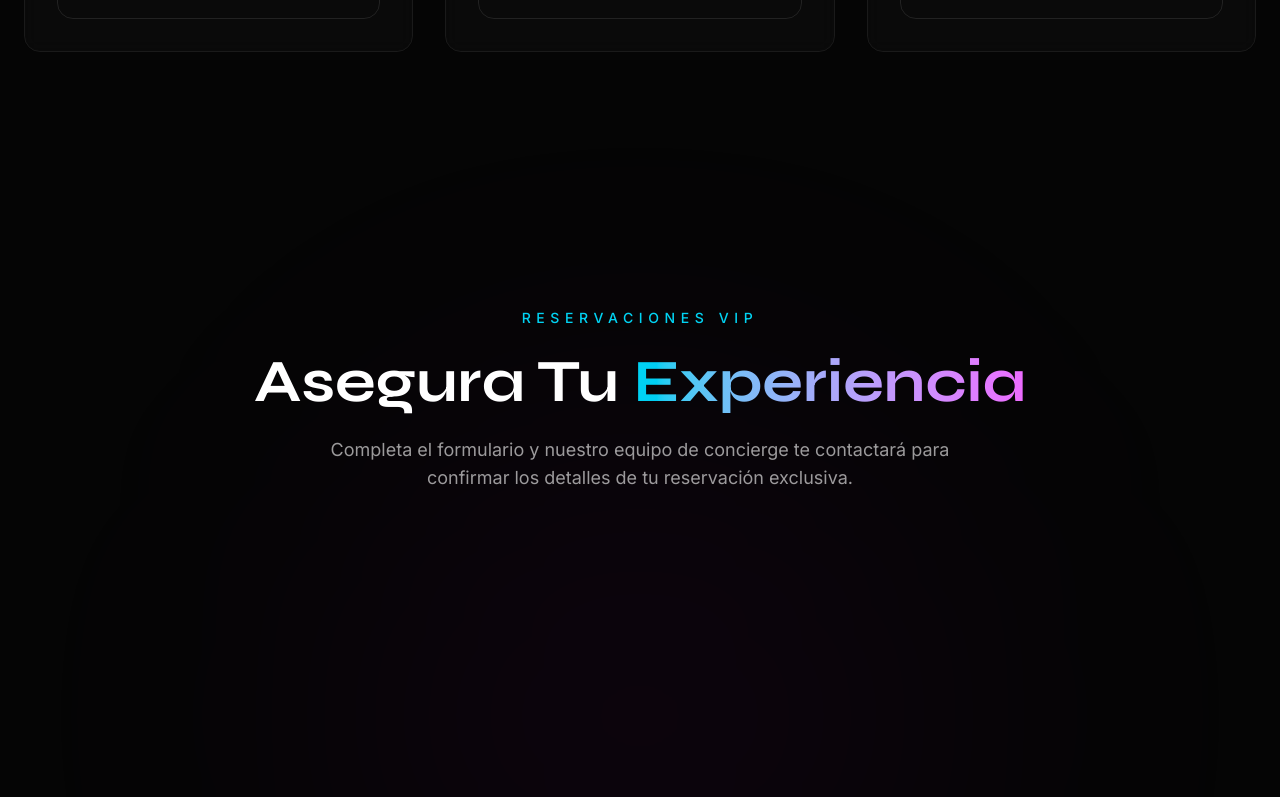
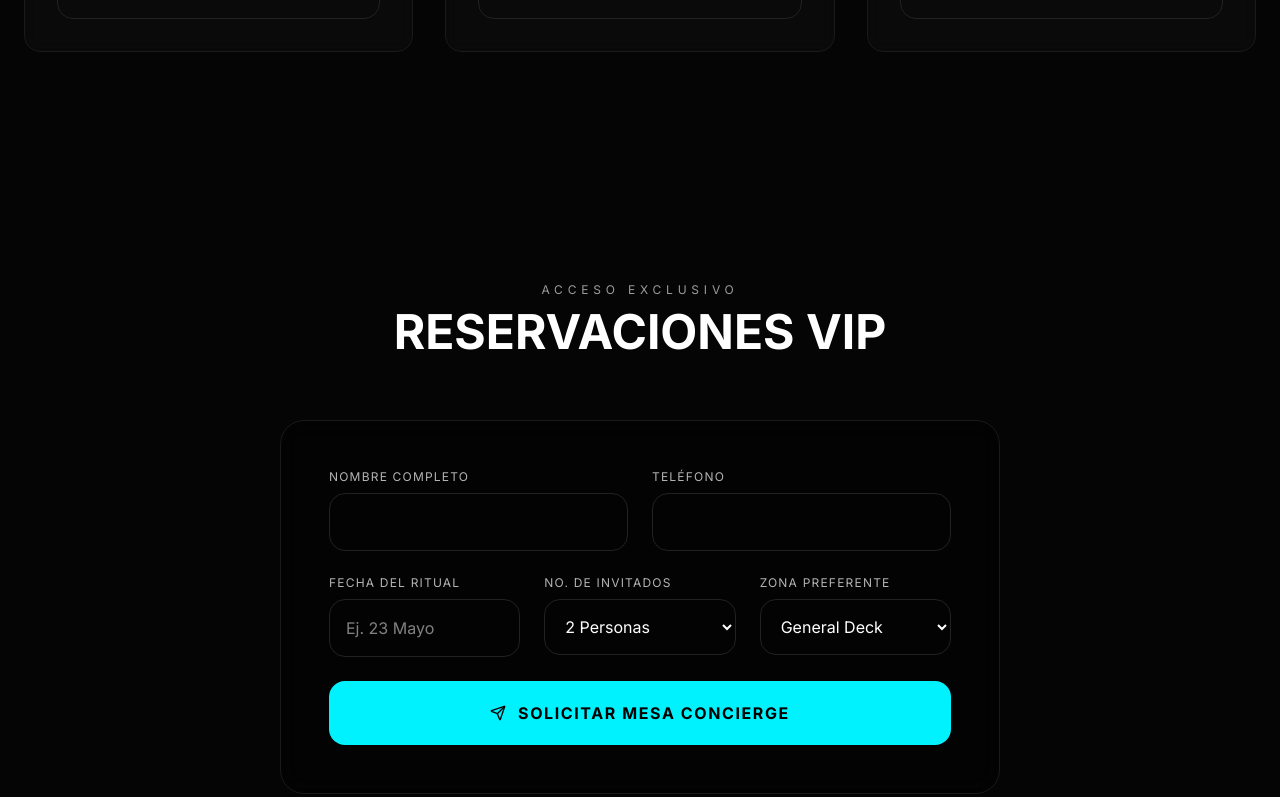
Before and after one commit to JonaCeb/dmt-club-gdl, a Next.js app: page / in a window 1280 px wide. Shown: the part 2000-2797 px from the top of the page. Built offline with nearby package versions, Linux system fonts and the light colour scheme.

Commit message:
Update BookingForm.tsx

```diff
--- a/components/BookingForm.tsx
+++ b/components/BookingForm.tsx
@@ -1,386 +1,111 @@
 "use client";
 
-import { useState, useEffect, useRef, type FormEvent, type ChangeEvent } from "react";
-import { gsap } from "gsap";
-import { ScrollTrigger } from "gsap/ScrollTrigger";
+import React, { useState } from "react";
 import { useTheme } from "@/context/ThemeContext";
-import { User, Phone, CalendarDays, Users, MapPin, Send, CheckCircle2 } from "lucide-react";
-
-gsap.registerPlugin(ScrollTrigger);
-
-interface FormData {
-  name: string;
-  phone: string;
-  eventDate: string;
-  guests: string;
-  zone: string;
-}
-
-type FormField = keyof FormData;
-
-const zones = [
-  { value: "general", label: "General Admission", price: "Desde $800 MXN" },
-  { value: "vip", label: "VIP Deck", price: "Desde $2,500 MXN" },
-  { value: "booth", label: "DJ Booth Experience", price: "Desde $8,000 MXN" },
-];
+import { Send } from "lucide-react";
 
 export default function BookingForm() {
   const { isNight } = useTheme();
-  const sectionRef = useRef<HTMLElement>(null);
-  const formRef = useRef<HTMLFormElement>(null);
-  const [formData, setFormData] = useState<FormData>({
-    name: "",
-    phone: "",
-    eventDate: "",
-    guests: "",
-    zone: "general",
-  });
-  const [errors, setErrors] = useState<Partial<Record<FormField, string>>>({});
-  const [isSubmitting, setIsSubmitting] = useState(false);
+  const [formData, setFormData] = useState({ name: "", phone: "", date: "", guests: "2", zone: "VIP Deck" });
 
-  useEffect(() => {
-    const section = sectionRef.current;
-    const form = formRef.current;
-
-    if (!section || !form) return;
-
-    const ctx = gsap.context(() => {
-      gsap.from(form, {
-        scrollTrigger: {
-          trigger: form,
-          start: "top 80%",
-          end: "top 50%",
-          toggleActions: "play none none reverse",
-        },
-        opacity: 0,
-        y: 80,
-        duration: 1.2,
-        ease: "power4.out",
-      });
-    }, section);
-
-    return () => ctx.revert();
-  }, []);
-
-  const handleChange = (
-    e: ChangeEvent<HTMLInputElement | HTMLSelectElement>
-  ) => {
-    const { name, value } = e.target;
-    setFormData((prev) => ({ ...prev, [name]: value }));
-    if (errors[name as FormField]) {
-      setErrors((prev) => ({ ...prev, [name]: undefined }));
-    }
+  const handleChange = (e: React.ChangeEvent<HTMLInputElement | HTMLSelectElement>) => {
+    setFormData({ ...formData, [e.target.name]: e.target.value });
   };
 
-  const validateForm = (): boolean => {
-    const newErrors: Partial<Record<FormField, string>> = {};
-
-    if (!formData.name.trim()) {
-      newErrors.name = "Por favor ingresa tu nombre";
-    }
-
-    if (!formData.phone.trim()) {
-      newErrors.phone = "Por favor ingresa tu teléfono";
-    } else if (!/^\d{10}$/.test(formData.phone.replace(/\D/g, ""))) {
-      newErrors.phone = "Ingresa un número válido de 10 dígitos";
-    }
-
-    if (!formData.eventDate) {
-      newErrors.eventDate = "Por favor selecciona una fecha";
-    }
-
-    if (!formData.guests || parseInt(formData.guests) < 1) {
-      newErrors.guests = "Por favor indica el número de invitados";
-    }
-
-    setErrors(newErrors);
-    return Object.keys(newErrors).length === 0;
+  const handleSubmit = (e: React.FormEvent) => {
+    e.preventDefault();
+    const WHATSAPP_NUMBER = "523300000000"; // RPs/Concierge Real Number
+    const message = `Hola Concierge DMT, me gustaría solicitar una reserva VIP:\n\n` +
+                    `• Nombre: ${formData.name}\n` +
+                    `• Teléfono: ${formData.phone}\n` +
+                    `• Fecha/Evento: ${formData.date}\n` +
+                    `• Invitados: ${formData.guests}\n` +
+                    `• Zona de preferencia: ${formData.zone}\n\n` +
+                    `Quedo atento a la confirmación de disponibilidad.`;
+    window.open(`https://wa.me/${WHATSAPP_NUMBER}?text=${encodeURIComponent(message)}`, "_blank");
   };
 
-  const handleSubmit = (e: FormEvent<HTMLFormElement>) => {
-    e.preventDefault();
+  return (
+    <section id="booking" className="w-full max-w-3xl mx-auto py-32 px-6">
+      <div className="text-center mb-16">
+        <span className="font-inter text-xs tracking-[0.4em] uppercase opacity-60">Acceso Exclusivo</span>
+        <h2 className="font-syne text-4xl md:text-5xl font-bold uppercase mt-2">Reservaciones VIP</h2>
+      </div>
 
-    if (!validateForm()) return;
-
-    setIsSubmitting(true);
-
-    const selectedZone = zones.find((z) => z.value === formData.zone);
-    const formattedDate = new Date(formData.eventDate).toLocaleDateString(
-      "es-MX",
-      {
-        weekday: "long",
-        year: "numeric",
-        month: "long",
-        day: "numeric",
-      }
-    );
-
-    const message = `
-*🌟 RESERVACIÓN DMT CLUB 🌟*
-
-Estimado equipo DMT,
-
-Solicito una reservación con los siguientes detalles:
-
-👤 *Nombre:* ${formData.name}
-📱 *Teléfono:* ${formData.phone}
-📅 *Fecha del Evento:* ${formattedDate}
-👥 *Número de Invitados:* ${formData.guests}
-🎫 *Zona:* ${selectedZone?.label}
-
-Quedo atento a su confirmación.
-
-_Mensaje enviado desde dmtclub.mx_
-    `.trim();
-
-    const encodedMessage = encodeURIComponent(message);
-    const whatsappNumber = "5213312345678";
-    const whatsappUrl = `https://wa.me/${whatsappNumber}?text=${encodedMessage}`;
-
-    setTimeout(() => {
-      window.open(whatsappUrl, "_blank");
-      setIsSubmitting(false);
-    }, 800);
-  };
-
-  const inputClasses = `w-full px-5 py-4 rounded-xl text-base transition-all duration-300 outline-none ${
-    isNight
-      ? "bg-white/[0.03] border border-white/10 text-white placeholder:text-white/30 focus:border-cyan-500/50 focus:bg-white/[0.05]"
-      : "bg-black/[0.03] border border-black/10 text-dmt-black placeholder:text-dmt-black/30 focus:border-dmt-gold/50 focus:bg-black/[0.05]"
-  }`;
-
-  const labelClasses = `flex items-center gap-2 text-sm font-medium mb-2 transition-colors duration-700 ${
-    isNight ? "text-white/70" : "text-dmt-black/70"
-  }`;
-
-  return (
-    <section
-      ref={sectionRef}
-      className={`relative py-24 md:py-32 lg:py-40 overflow-hidden transition-colors duration-700 ${
-        isNight ? "bg-dmt-black" : "bg-dmt-light"
-      }`}
-    >
-      <div className="absolute inset-0 pointer-events-none">
-        <div
-          className={`absolute top-1/2 left-1/2 -translate-x-1/2 -translate-y-1/2 w-[600px] h-[600px] rounded-full blur-[150px] transition-all duration-700 ${
-            isNight ? "bg-fuchsia-600/5" : "bg-amber-400/5"
+      <form onSubmit={handleSubmit} className={`space-y-6 font-inter p-8 md:p-12 rounded-3xl border backdrop-blur-md transition-all duration-[1500ms] ${
+        isNight ? "bg-black/30 border-[#1a1a1a]" : "bg-white/40 border-[#e0e0e0] shadow-xl"
+      }`}>
+        <div className="grid grid-cols-1 md:grid-cols-2 gap-6">
+          <div className="flex flex-col">
+            <label className="text-xs uppercase tracking-widest mb-2 opacity-70 font-syne">Nombre Completo</label>
+            <input
+              type="text" required name="name" value={formData.name} onChange={handleChange}
+              className={`p-4 rounded-xl border bg-transparent outline-none transition-all ${
+                isNight ? "border-[#222] focus:border-[#00F2FE] focus:shadow-[0_0_15px_rgba(0,242,254,0.2)]" : "border-[#ccc] focus:border-[#D4AF37] focus:shadow-[0_0_15px_rgba(212,175,55,0.2)]"
               }`}
             />
           </div>
-
-      <div className="max-w-4xl mx-auto px-6 relative z-10">
-        <div className="text-center mb-12 md:mb-16">
-          <span
-            className={`text-xs md:text-sm tracking-[0.4em] uppercase font-medium mb-6 block transition-colors duration-700 ${
-              isNight ? "text-cyan-400" : "text-dmt-gold"
+          <div className="flex flex-col">
+            <label className="text-xs uppercase tracking-widest mb-2 opacity-70 font-syne">Teléfono</label>
+            <input
+              type="tel" required name="phone" value={formData.phone} onChange={handleChange}
+              className={`p-4 rounded-xl border bg-transparent outline-none transition-all ${
+                isNight ? "border-[#222] focus:border-[#00F2FE] focus:shadow-[0_0_15px_rgba(0,242,254,0.2)]" : "border-[#ccc] focus:border-[#D4AF37] focus:shadow-[0_0_15px_rgba(212,175,55,0.2)]"
               }`}
-          >
-            Reservaciones VIP
-          </span>
-
-          <h2
-            className={`font-heading text-4xl md:text-5xl lg:text-6xl font-bold mb-6 transition-colors duration-700 ${
-              isNight ? "text-white" : "text-dmt-black"
-            }`}
-          >
-            Asegura Tu{" "}
-            <span
-              className={`transition-colors duration-700 ${
-                isNight
-                  ? "bg-gradient-to-r from-cyan-400 to-fuchsia-400 bg-clip-text text-transparent"
-                  : "text-dmt-gold"
-              }`}
-            >
-              Experiencia
-            </span>
-          </h2>
-
-          <p
-            className={`text-lg max-w-2xl mx-auto transition-colors duration-700 ${
-              isNight ? "text-white/60" : "text-dmt-black/60"
-            }`}
-          >
-            Completa el formulario y nuestro equipo de concierge te contactará
-            para confirmar los detalles de tu reservación exclusiva.
-          </p>
-        </div>
-
-        <form
-          ref={formRef}
-          onSubmit={handleSubmit}
-          className={`p-8 md:p-12 rounded-3xl border backdrop-blur-xl transition-all duration-700 ${
-            isNight
-              ? "bg-white/[0.02] border-white/10"
-              : "bg-white/80 border-black/5 shadow-xl"
-          }`}
-        >
-          <div className="grid md:grid-cols-2 gap-6 mb-6">
-            <div>
-              <label htmlFor="name" className={labelClasses}>
-                <User className="w-4 h-4" />
-                Nombre Completo
-              </label>
-              <input
-                type="text"
-                id="name"
-                name="name"
-                value={formData.name}
-                onChange={handleChange}
-                placeholder="Tu nombre"
-                className={inputClasses}
             />
-              {errors.name && (
-                <p className="text-red-400 text-sm mt-2">{errors.name}</p>
-              )}
-            </div>
-
-            <div>
-              <label htmlFor="phone" className={labelClasses}>
-                <Phone className="w-4 h-4" />
-                Teléfono
-              </label>
-              <input
-                type="tel"
-                id="phone"
-                name="phone"
-                value={formData.phone}
-                onChange={handleChange}
-                placeholder="10 dígitos"
-                className={inputClasses}
-              />
-              {errors.phone && (
-                <p className="text-red-400 text-sm mt-2">{errors.phone}</p>
-              )}
           </div>
         </div>
 
-          <div className="grid md:grid-cols-2 gap-6 mb-6">
-            <div>
-              <label htmlFor="eventDate" className={labelClasses}>
-                <CalendarDays className="w-4 h-4" />
-                Fecha del Evento
-              </label>
+        <div className="grid grid-cols-1 md:grid-cols-3 gap-6">
+          <div className="flex flex-col">
+            <label className="text-xs uppercase tracking-widest mb-2 opacity-70 font-syne">Fecha del Ritual</label>
             <input
-                type="date"
-                id="eventDate"
-                name="eventDate"
-                value={formData.eventDate}
-                onChange={handleChange}
-                min={new Date().toISOString().split("T")[0]}
-                className={inputClasses}
+              type="text" placeholder="Ej. 23 Mayo" required name="date" value={formData.date} onChange={handleChange}
+              className={`p-4 rounded-xl border bg-transparent outline-none transition-all ${
+                isNight ? "border-[#222] focus:border-[#00F2FE] focus:shadow-[0_0_15px_rgba(0,242,254,0.2)]" : "border-[#ccc] focus:border-[#D4AF37] focus:shadow-[0_0_15px_rgba(212,175,55,0.2)]"
+              }`}
             />
-              {errors.eventDate && (
-                <p className="text-red-400 text-sm mt-2">{errors.eventDate}</p>
-              )}
           </div>
-
-            <div>
-              <label htmlFor="guests" className={labelClasses}>
-                <Users className="w-4 h-4" />
-                Número de Invitados
-              </label>
-              <input
-                type="number"
-                id="guests"
-                name="guests"
-                value={formData.guests}
-                onChange={handleChange}
-                placeholder="¿Cuántos asistirán?"
-                min="1"
-                max="50"
-                className={inputClasses}
-              />
-              {errors.guests && (
-                <p className="text-red-400 text-sm mt-2">{errors.guests}</p>
-              )}
-            </div>
-          </div>
-
-          <div className="mb-8">
-            <label htmlFor="zone" className={labelClasses}>
-              <MapPin className="w-4 h-4" />
-              Selección de Zona
-            </label>
-            <div className="grid sm:grid-cols-3 gap-4">
-              {zones.map((zone) => (
-                <label
-                  key={zone.value}
-                  className={`relative flex flex-col p-4 rounded-xl border cursor-pointer transition-all duration-300 ${
-                    formData.zone === zone.value
-                      ? isNight
-                        ? "border-cyan-500 bg-cyan-500/10"
-                        : "border-dmt-gold bg-dmt-gold/10"
-                      : isNight
-                      ? "border-white/10 bg-white/[0.02] hover:border-white/20"
-                      : "border-black/10 bg-black/[0.02] hover:border-black/20"
+          <div className="flex flex-col">
+            <label className="text-xs uppercase tracking-widest mb-2 opacity-70 font-syne">No. de Invitados</label>
+            <select
+              name="guests" value={formData.guests} onChange={handleChange}
+              className={`p-4 rounded-xl border bg-transparent outline-none transition-all ${
+                isNight ? "border-[#222] focus:border-[#00F2FE]" : "border-[#ccc] focus:border-[#D4AF37]"
               }`}
             >
-                  <input
-                    type="radio"
-                    name="zone"
-                    value={zone.value}
-                    checked={formData.zone === zone.value}
-                    onChange={handleChange}
-                    className="sr-only"
-                  />
-                  <span
-                    className={`font-medium mb-1 transition-colors duration-700 ${
-                      isNight ? "text-white" : "text-dmt-black"
+              <option value="2" className={isNight ? "bg-[#111]" : "bg-white"}>2 Personas</option>
+              <option value="4" className={isNight ? "bg-[#111]" : "bg-white"}>4 Personas</option>
+              <option value="6" className={isNight ? "bg-[#111]" : "bg-white"}>6 Personas</option>
+              <option value="10+" className={isNight ? "bg-[#111]" : "bg-white"}>Más de 10</option>
+            </select>
+          </div>
+          <div className="flex flex-col">
+            <label className="text-xs uppercase tracking-widest mb-2 opacity-70 font-syne">Zona Preferente</label>
+            <select
+              name="zone" value={formData.zone} onChange={handleChange}
+              className={`p-4 rounded-xl border bg-transparent outline-none transition-all ${
+                isNight ? "border-[#222] focus:border-[#00F2FE]" : "border-[#ccc] focus:border-[#D4AF37]"
               }`}
             >
-                    {zone.label}
-                  </span>
-                  <span
-                    className={`text-sm transition-colors duration-700 ${
-                      isNight ? "text-white/50" : "text-dmt-black/50"
-                    }`}
-                  >
-                    {zone.price}
-                  </span>
-                  {formData.zone === zone.value && (
-                    <CheckCircle2
-                      className={`absolute top-3 right-3 w-5 h-5 transition-colors duration-700 ${
-                        isNight ? "text-cyan-400" : "text-dmt-gold"
-                      }`}
-                    />
-                  )}
-                </label>
-              ))}
+              <option value="General Deck" className={isNight ? "bg-[#111]" : "bg-white"}>General Deck</option>
+              <option value="VIP Lounge" className={isNight ? "bg-[#111]" : "bg-white"}>VIP Lounge</option>
+              <option value="DJ Booth Backstage" className={isNight ? "bg-[#111]" : "bg-white"}>DJ Booth Backstage</option>
+            </select>
           </div>
         </div>
 
         <button
           type="submit"
-            disabled={isSubmitting}
-            className={`w-full flex items-center justify-center gap-3 py-5 rounded-xl font-semibold text-base tracking-wide uppercase transition-all duration-500 disabled:opacity-70 disabled:cursor-not-allowed ${
+          className={`w-full py-5 rounded-xl font-syne font-bold tracking-widest uppercase flex items-center justify-center gap-3 transition-all duration-500 shadow-lg ${
             isNight
-                ? "bg-gradient-to-r from-cyan-500 to-fuchsia-500 text-white hover:from-cyan-400 hover:to-fuchsia-400 shadow-lg shadow-cyan-500/20 hover:shadow-cyan-500/40"
-                : "bg-dmt-gold text-dmt-black hover:bg-amber-500 shadow-lg shadow-amber-500/20 hover:shadow-amber-500/40"
+              ? "bg-[#00F2FE] text-black hover:bg-[#00d2dc] hover:shadow-[0_0_25px_rgba(0,242,254,0.4)]"
+              : "bg-[#111] text-white hover:bg-black"
           }`}
         >
-            {isSubmitting ? (
-              <>
-                <div className="w-5 h-5 border-2 border-white/30 border-t-white rounded-full animate-spin" />
-                Procesando...
-              </>
-            ) : (
-              <>
-                <Send className="w-5 h-5" />
-                Enviar Solicitud vía WhatsApp
-              </>
-            )}
+          <Send size={16} /> Solicitar Mesa Concierge
         </button>
-
-          <p
-            className={`text-center text-sm mt-6 transition-colors duration-700 ${
-              isNight ? "text-white/40" : "text-dmt-black/40"
-            }`}
-          >
-            Al enviar, serás redirigido a WhatsApp con tu solicitud
-            pre-completada
-          </p>
       </form>
-      </div>
     </section>
   );
 }
```
Lines whose indentation alone changed are shown as unchanged.
